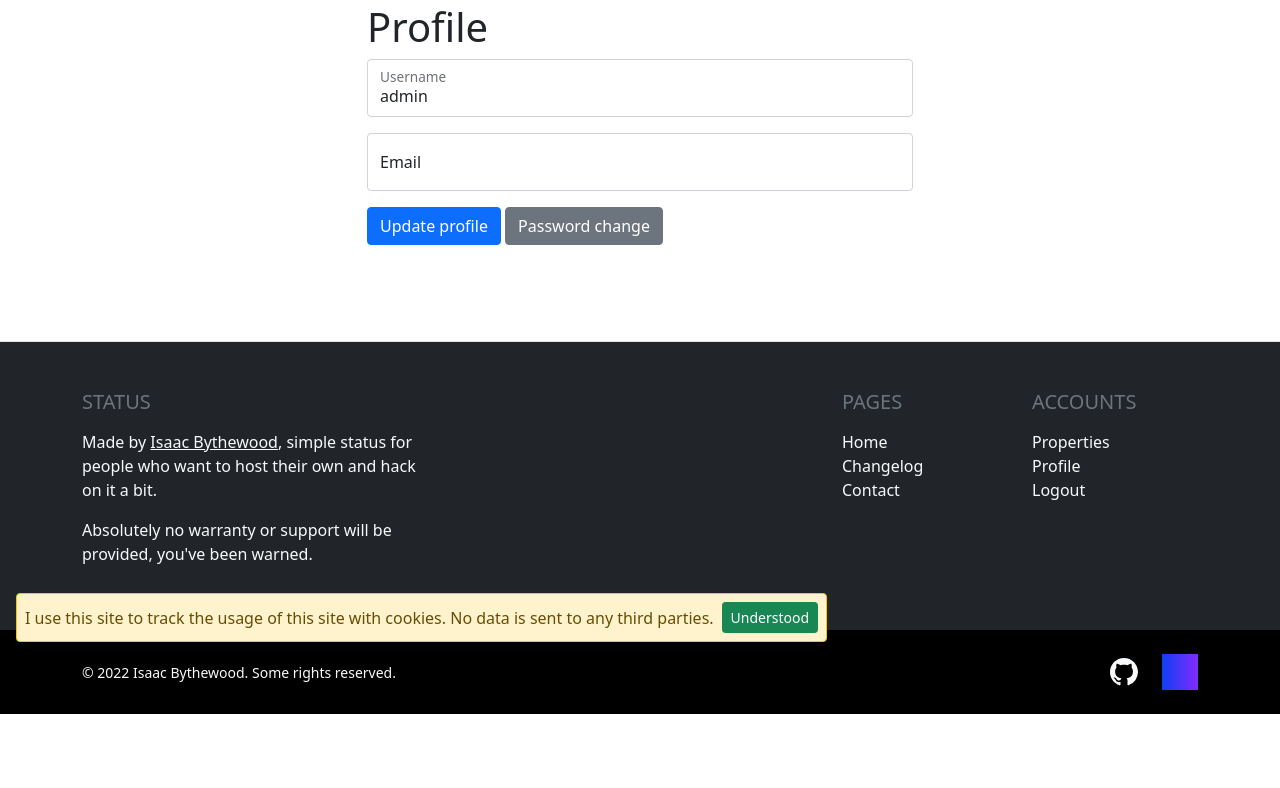
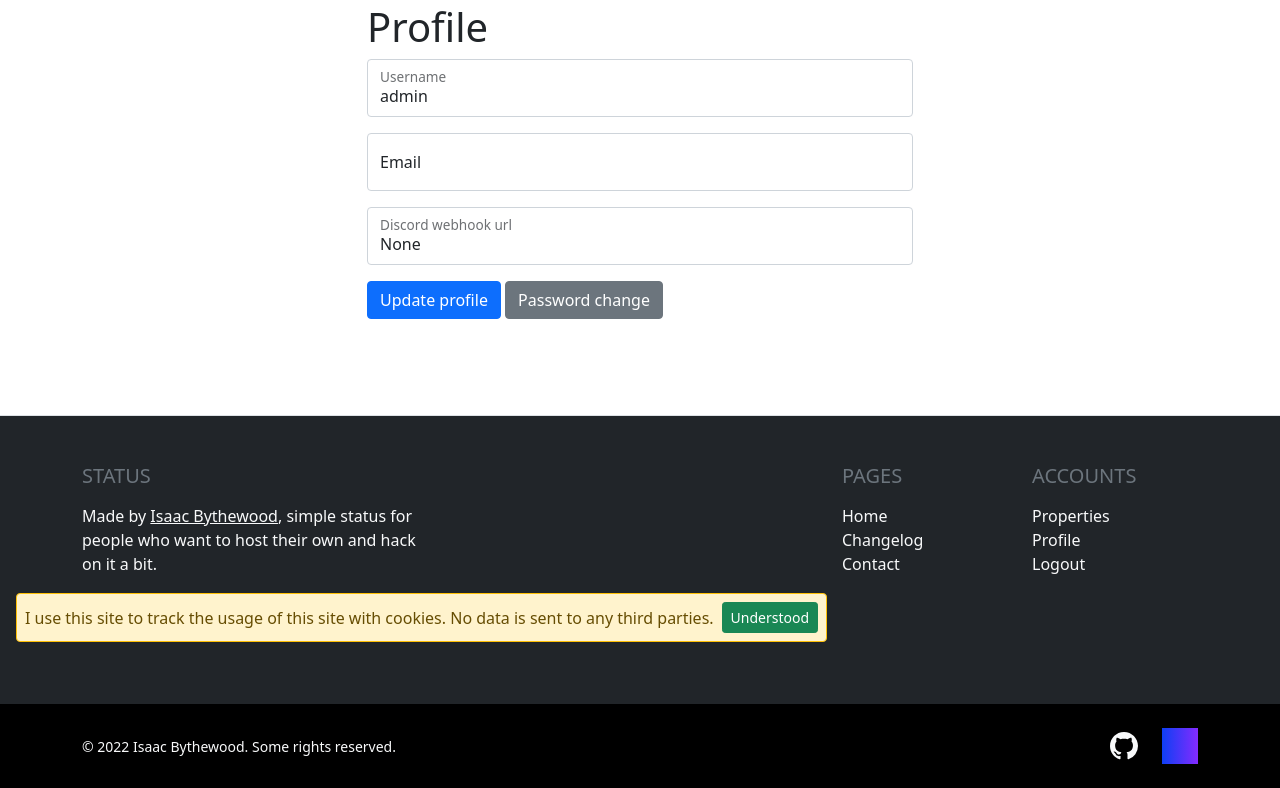
Before and after one commit to overshard/status, a Django app: page /accounts/profile/ in a window 1280 px wide. Shown: the part 142-930 px from the top of the page. Before the commit the page ends 856 px from the top, so only its background shows below. Run offline with Django 4.2, Linux system fonts and the light colour scheme; a user stored in the database is signed in; style sheets or scripts are compiled from the project's sources; parts of the project's set-up code (start-up, migrations or seed data) failed here and were passed over.

Commit message:
Add discord webhook url to profile

```diff
--- a/accounts/forms.py
+++ b/accounts/forms.py
@@ -6,4 +6,4 @@ from .models import User
 class UserForm(forms.ModelForm):
     class Meta:
         model = User
-        fields = ('username', 'email',)
+        fields = ('username', 'email', 'discord_webhook_url')
--- a/accounts/templates/accounts/profile.html
+++ b/accounts/templates/accounts/profile.html
@@ -31,6 +31,10 @@
           <input type="text" class="form-control {% if form.email.errors %}is-invalid{% endif %}" name="email" id="id_email" placeholder="Email" value="{{ form.email.value }}" />
           <label for="id_email" class="form-label">Email</label>
         </div>
+        <div class="form-floating mb-3">
+          <input type="text" class="form-control {% if form.discord_webhook_url.errors %}is-invalid{% endif %}" name="discord_webhook_url" id="id_discord_webhook_url" placeholder="Discord webhook url" value="{{ form.discord_webhook_url.value }}" />
+          <label for="id_discord_webhook_url" class="form-label">Discord webhook url</label>
+        </div>
         <div class="row">
           <div class="col">
             <button type="submit" class="btn btn-primary">
--- a/package.json
+++ b/package.json
@@ -1,7 +1,7 @@
 {
   "private": true,
   "scripts": {
-    "start": "concurrently --raw yarn:manage:runserver yarn:manage:scheduler  yarn:webpack:development",
+    "start": "concurrently --raw yarn:manage:runserver  yarn:webpack:development",
     "manage:scheduler": "pipenv run python manage.py scheduler",
     "manage:runserver": "pipenv run python manage.py runserver",
     "manage:makemigrations": "pipenv run python manage.py makemigrations",
```
